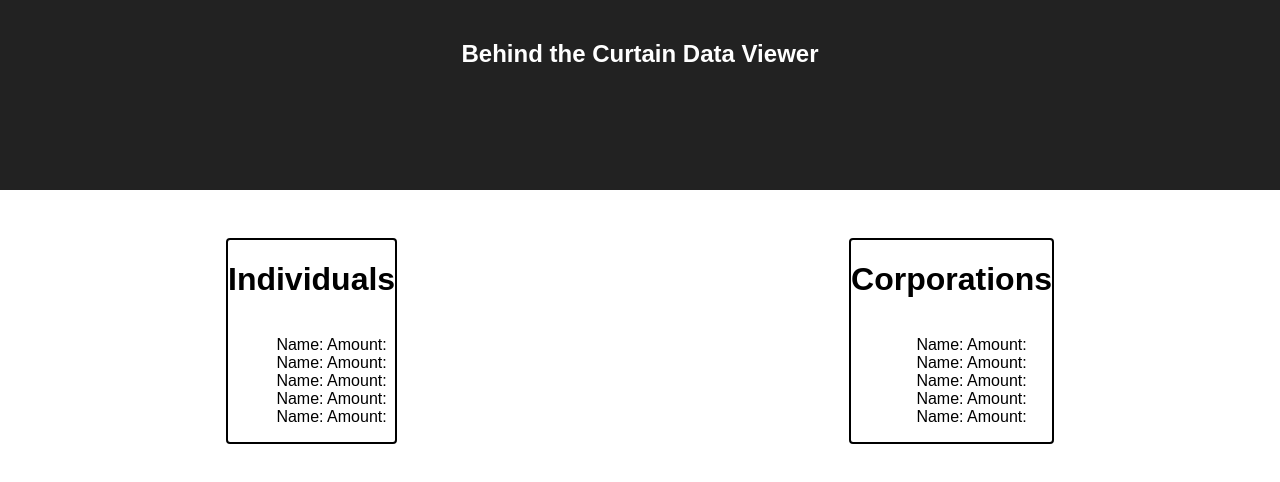
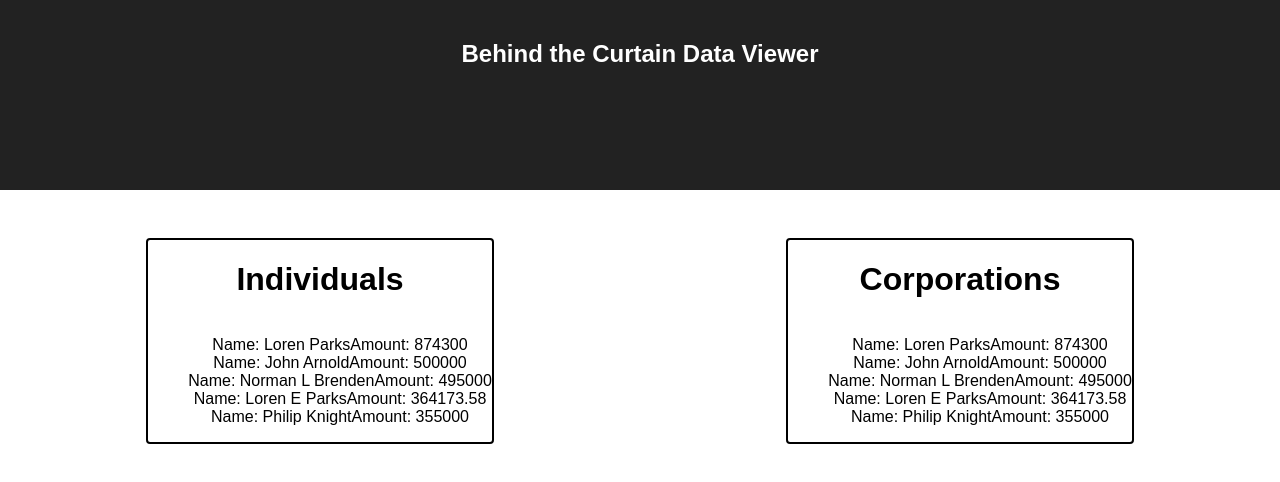
Before and after one commit to ericgold/btc-data-viewer, a React (Create React App) app: page / in a window 1280 px wide. Shown: the top 482 px of the page. Built offline with nearby package versions, Linux system fonts and the light colour scheme.

Commit message:
pass donor data to Doner component via props

```diff
--- a/src/Components/DataCard.js
+++ b/src/Components/DataCard.js
@@ -5,6 +5,10 @@ class DataCard extends React.Component {
 	constructor(props) {
 		super(props);
 		this.state = {
+			person: {
+				name: "Eric Gold",
+				amount: 100
+			},
 			donors: [
 				{
 					contributor_payee: "Loren Parks",
@@ -29,11 +33,12 @@ class DataCard extends React.Component {
 	 		]
 		};
 	}
+	// fetch method to get data
 	render() {
 		return(
 			<div className="data-card">
 				<h1>{this.props.title}</h1>
-				<DonorList />
+				<DonorList donors={this.state.donors}/>
 			</div>
 		)
 	}
--- a/src/Components/DonorList.js
+++ b/src/Components/DonorList.js
@@ -2,14 +2,29 @@ import React from 'react';
 import Donor from './Donor';
 
 function DonorList(props) {
-	console.log(props);
+
 		return (
 		<ul className="donor-list">
-				<Donor />
-				<Donor />
-				<Donor />
-				<Donor />
-				<Donor />
+				<Donor
+					name={props.donors[0].contributor_payee}
+					amount={props.donors[0].sum}
+				/>
+				<Donor
+					name={props.donors[1].contributor_payee}
+					amount={props.donors[1].sum}
+				/>
+				<Donor
+					name={props.donors[2].contributor_payee}
+					amount={props.donors[2].sum}
+				/>
+				<Donor
+					name={props.donors[3].contributor_payee}
+					amount={props.donors[3].sum}
+				/>
+				<Donor
+					name={props.donors[4].contributor_payee}
+					amount={props.donors[4].sum}
+				/>
 		</ul>
 	)
 }
```
